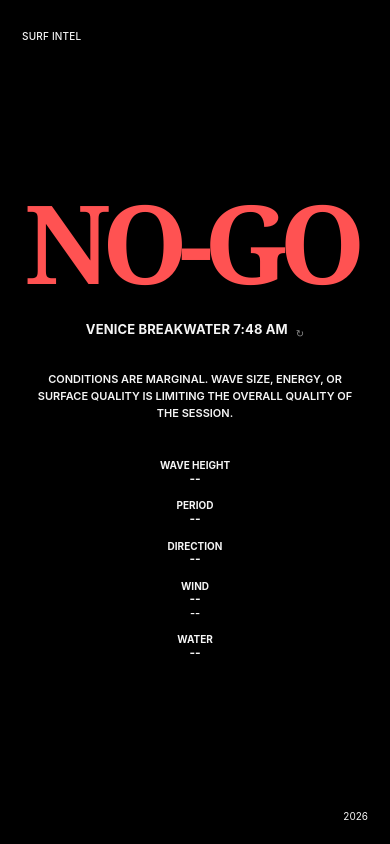
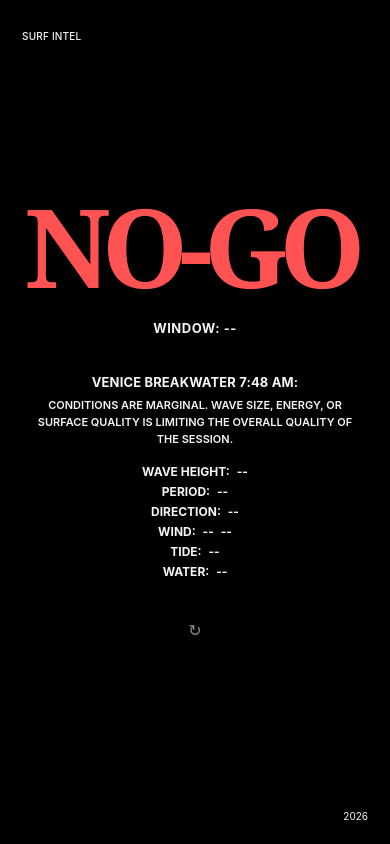
Before and after one commit to hernanqu/surf-intel, a Flask app: page / in a window 390 px wide. Run offline with Flask 3, Linux system fonts and the light colour scheme; data that the repository does not hold is empty.

Commit message:
Add surf window tide and compact report UI

```diff
--- a/app.py
+++ b/app.py
@@ -39,6 +39,9 @@ VENICE = {
 
 OPEN_METEO_URL = "https://marine-api.open-meteo.com/v1/marine"
 OPEN_METEO_WEATHER_URL = "https://api.open-meteo.com/v1/forecast"
+
+NOAA_TIDE_URL = "https://api.tidesandcurrents.noaa.gov/api/prod/datagetter"
+NOAA_TIDE_STATION = "9410840"
 
 
 # --------------------------------------------------
@@ -425,9 +428,179 @@ def make_assessment(current):
     }
 
 
+def calculate_window(data, current_status):
+    hourly = data.get("hourly", {})
+    wind_hourly = data.get("wind_hourly", {})
+
+    marine_times = hourly.get("time", [])
+    wind_times = wind_hourly.get("time", [])
+
+    if not marine_times or not wind_times:
+        return None
+
+    wind_index = {
+        timestamp: index
+        for index, timestamp in enumerate(wind_times)
+    }
+
+    current_time = data.get("current", {}).get("time")
+
+    if not current_time:
+        return None
+
+    start_index = None
+
+    for index, timestamp in enumerate(marine_times):
+        if timestamp <= current_time:
+            start_index = index
+        else:
+            break
+
+    if start_index is None:
+        return None
+
+    hours = 0
+
+    for index in range(start_index + 1, len(marine_times)):
+        timestamp = marine_times[index]
+
+        if timestamp not in wind_index:
+            break
+
+        wind_i = wind_index[timestamp]
+
+        future = {
+            "wave_height": hourly.get("wave_height", [None])[index],
+            "wave_direction": hourly.get("wave_direction", [None])[index],
+            "wave_period": hourly.get("wave_period", [None])[index],
+            "wind_speed_10m": wind_hourly.get("wind_speed_10m", [None])[wind_i],
+            "wind_direction_10m": wind_hourly.get("wind_direction_10m", [None])[wind_i],
+            "is_day": wind_hourly.get("is_day", [None])[wind_i],
+        }
+
+        future_assessment = make_assessment(future)
+
+        if future_assessment.get("status") != current_status:
+            break
+
+        hours += 1
+
+    if hours == 0:
+        return "<1 HR"
+
+    return "~1 HR+"
+
+
 # --------------------------------------------------
 # API
 # --------------------------------------------------
+
+def get_tide_data():
+    params = {
+        "product": "predictions",
+        "application": "surf-intel",
+        "station": NOAA_TIDE_STATION,
+        "date": "today",
+        "datum": "MLLW",
+        "time_zone": "lst_ldt",
+        "units": "english",
+        "interval": "h",
+        "format": "json",
+    }
+
+    try:
+        response = requests.get(
+            NOAA_TIDE_URL,
+            params=params,
+            timeout=10
+        )
+        response.raise_for_status()
+
+        return response.json().get("predictions", [])
+
+    except requests.RequestException:
+        return []
+
+
+def make_tide_summary(predictions):
+    if len(predictions) < 2:
+        return None
+
+    from datetime import datetime
+
+    now = datetime.now()
+
+    points = []
+
+    for prediction in predictions:
+        try:
+            timestamp = datetime.strptime(
+                prediction["t"],
+                "%Y-%m-%d %H:%M"
+            )
+            height = float(prediction["v"])
+            points.append((timestamp, height))
+        except (KeyError, ValueError, TypeError):
+            continue
+
+    if len(points) < 2:
+        return None
+
+    previous_point = None
+    next_point = None
+
+    for point in points:
+        if point[0] <= now:
+            previous_point = point
+        elif point[0] > now:
+            next_point = point
+            break
+
+    if previous_point is None:
+        previous_point = points[0]
+
+    if next_point is None:
+        next_point = points[-1]
+
+    previous_time, previous_height = previous_point
+    next_time, next_height = next_point
+
+    total_seconds = (
+        next_time - previous_time
+    ).total_seconds()
+
+    if total_seconds > 0:
+        elapsed_seconds = (
+            now - previous_time
+        ).total_seconds()
+
+        progress = max(
+            0,
+            min(1, elapsed_seconds / total_seconds)
+        )
+
+        height = previous_height + (
+            (next_height - previous_height) * progress
+        )
+    else:
+        height = previous_height
+
+    if next_height > previous_height:
+        direction = "↑"
+        trend = "RISING"
+    elif next_height < previous_height:
+        direction = "↓"
+        trend = "FALLING"
+    else:
+        direction = "→"
+        trend = "SLACK"
+
+    return {
+        "height_ft": round(height, 1),
+        "direction": direction,
+        "trend": trend,
+    }
+
 
 def get_marine_data():
     # Return cached data if it is still fresh.
@@ -459,7 +632,9 @@ def get_marine_data():
         "latitude": VENICE["latitude"],
         "longitude": VENICE["longitude"],
         "current": "wind_speed_10m,wind_direction_10m,is_day",
+        "hourly": "wind_speed_10m,wind_direction_10m,is_day",
         "timezone": "America/Los_Angeles",
+        "forecast_days": 2,
     }
 
     try:
@@ -471,8 +646,10 @@ def get_marine_data():
         weather_response.raise_for_status()
         weather_data = weather_response.json()
         marine_data["wind"] = weather_data.get("current", {})
+        marine_data["wind_hourly"] = weather_data.get("hourly", {})
     except requests.RequestException:
         marine_data["wind"] = {}
+        marine_data["wind_hourly"] = {}
 
     # Store the successful marine result.
     MARINE_CACHE["data"] = marine_data
@@ -519,6 +696,15 @@ def marine():
 
     assessment = make_assessment(current)
 
+    window = calculate_window(
+        data,
+        assessment.get("status")
+    )
+
+    tide = make_tide_summary(
+        get_tide_data()
+    )
+
     water_temp_c = current.get(
         "sea_surface_temperature"
     )
@@ -527,6 +713,8 @@ def marine():
         "spot": VENICE,
         "surfer": SURFER,
         "assessment": assessment,
+        "window": window,
+        "tide": tide,
         "water_temperature_f": celsius_to_fahrenheit(
             water_temp_c
         ),
--- a/templates/index.html
+++ b/templates/index.html
@@ -90,8 +90,24 @@
             color: #555;
         }
 
+        .window {
+            margin-top: 34px;
+            font-size: 13px;
+            font-weight: 700;
+            text-transform: uppercase;
+            letter-spacing: 0.04em;
+        }
+
+        .tide {
+            margin-top: 8px;
+            font-size: 12px;
+            font-weight: 700;
+            text-transform: uppercase;
+            letter-spacing: 0.04em;
+        }
+
         .location {
-            margin-top: 48px;
+            margin-top: 18px;
             font-size: 15px;
             font-weight: 700;
             text-transform: uppercase;
@@ -106,12 +122,12 @@
         }
 
         .refresh-button {
-            margin-top: 48px;
-            padding: 0;
+            margin-top: 34px;
+            padding: 12px 18px;
             border: 0;
             background: transparent;
             color: #888;
-            font-size: 10px;
+            font-size: 14px;
             line-height: 1;
             font-weight: 400;
             cursor: pointer;
@@ -124,7 +140,7 @@
 
         .reason {
             max-width: 540px;
-            margin: 42px auto 0;
+            margin: 6px auto 0;
             font-size: 13px;
             font-weight: 600;
             line-height: 1.55;
@@ -132,17 +148,21 @@
         }
 
         .conditions {
-            margin: 48px auto 0;
+            margin: 18px auto 0;
             display: flex;
             flex-direction: column;
-            gap: 18px;
+            gap: 6px;
         }
 
         .condition {
-            display: flex;
-            flex-direction: column;
-            align-items: center;
-            line-height: 1.05;
+            line-height: 1.25;
+            font-size: 12px;
+            font-weight: 700;
+            text-transform: uppercase;
+        }
+
+        .condition span {
+            margin-left: 4px;
         }
 
         .label {
@@ -202,14 +222,14 @@
             }
 
             .reason {
-                margin-top: 32px;
+                margin-top: 6px;
                 max-width: 330px;
                 font-size: 11px;
             }
 
             .conditions {
-                margin-top: 38px;
-                gap: 15px;
+                margin-top: 16px;
+                gap: 5px;
             }
 
             .label {
@@ -222,6 +242,12 @@
 
             .subvalue {
                 font-size: 11px;
+            }
+
+            .refresh-button {
+                margin-top: 28px;
+                padding: 16px 22px;
+                font-size: 16px;
             }
 
             .footer {
@@ -252,6 +278,14 @@
                 ...
             </div>
 
+            <div
+                id="window"
+                class="window"
+            >
+                WINDOW: --
+            </div>
+
+
             <div class="location-row">
                 <div
                     id="location"
@@ -261,15 +295,6 @@
                     {{ spot.name }}
                 </div>
 
-                <button
-                    id="refreshButton"
-                    class="refresh-button"
-                    type="button"
-                    aria-label="Refresh conditions"
-                    title="Refresh conditions"
-                >
-                    ↻
-                </button>
             </div>
 
             <div
@@ -280,80 +305,35 @@
             </div>
 
             <div class="conditions">
+                <div class="condition">
+                    WAVE HEIGHT: <span id="waveHeight">--</span>
+                </div>
+                <div class="condition">
+                    PERIOD: <span id="wavePeriod">--</span>
+                </div>
+                <div class="condition">
+                    DIRECTION: <span id="waveDirection">--</span>
+                </div>
+                <div class="condition">
+                    WIND: <span id="windCondition">--</span> <span id="windDetails">--</span>
+                </div>
+                <div class="condition">
+                    TIDE: <span id="tide">--</span>
+                </div>
+                <div class="condition">
+                    WATER: <span id="waterTemp">--</span>
+                </div>
+            </div>
 
-                <div class="condition">
-                    <div class="label">
-                        Wave Height
-                    </div>
-
-                    <div
-                        id="waveHeight"
-                        class="value"
-                    >
-                        --
-                    </div>
-                </div>
-
-                <div class="condition">
-                    <div class="label">
-                        Period
-                    </div>
-
-                    <div
-                        id="wavePeriod"
-                        class="value"
-                    >
-                        --
-                    </div>
-                </div>
-
-                <div class="condition">
-                    <div class="label">
-                        Direction
-                    </div>
-
-                    <div
-                        id="waveDirection"
-                        class="value"
-                    >
-                        --
-                    </div>
-                </div>
-
-                <div class="condition">
-                    <div class="label">
-                        Wind
-                    </div>
-
-                    <div
-                        id="windCondition"
-                        class="value"
-                    >
-                        --
-                    </div>
-
-                    <div
-                        id="windDetails"
-                        class="subvalue"
-                    >
-                        --
-                    </div>
-                </div>
-
-                <div class="condition">
-                    <div class="label">
-                        Water
-                    </div>
-
-                    <div
-                        id="waterTemp"
-                        class="value"
-                    >
-                        --
-                    </div>
-                </div>
-
-            </div>
+            <button
+            id="refreshButton"
+            class="refresh-button"
+            type="button"
+            aria-label="Refresh conditions"
+            title="Refresh conditions"
+            >
+            ↻
+            </button>
 
         </section>
 
@@ -398,6 +378,20 @@ async function loadSurfData(forceRefresh = false) {
         } else {
             statusElement.className = "status error";
         }
+
+        document.getElementById("window").textContent =
+            data.window
+                ? "WINDOW: " + data.window
+                : "WINDOW: --";
+
+        document.getElementById("tide").textContent =
+            data.tide &&
+            data.tide.height_ft != null &&
+            data.tide.direction
+                ? data.tide.height_ft +
+                  " FT " +
+                  data.tide.direction
+                : "--";
 
         document.getElementById("reason").textContent =
             assessment.reason ||
@@ -472,7 +466,7 @@ function updateLocationTime() {
     const time = formatter.format(new Date());
 
     locationElement.textContent =
-        spotName.toUpperCase() + " " + time;
+        spotName.toUpperCase() + " " + time + ":";
 }
 
 updateLocationTime();
```
